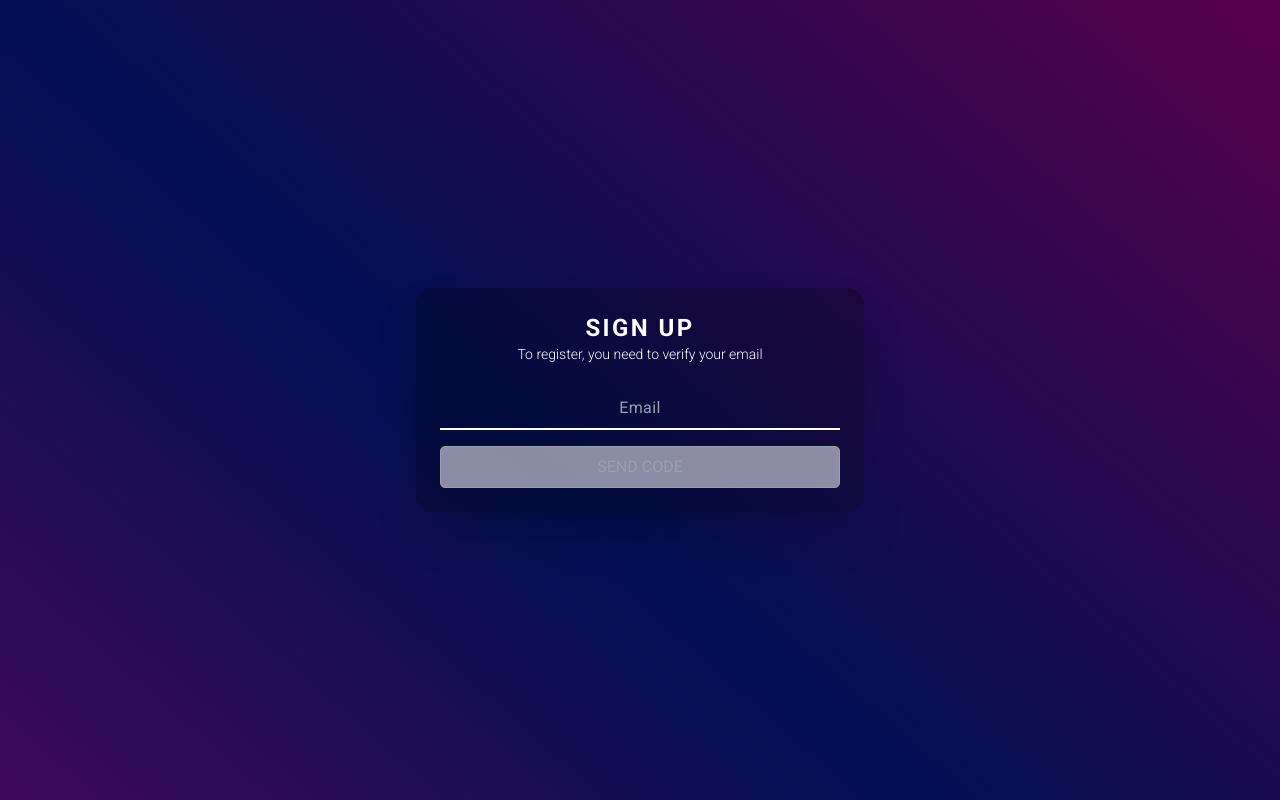
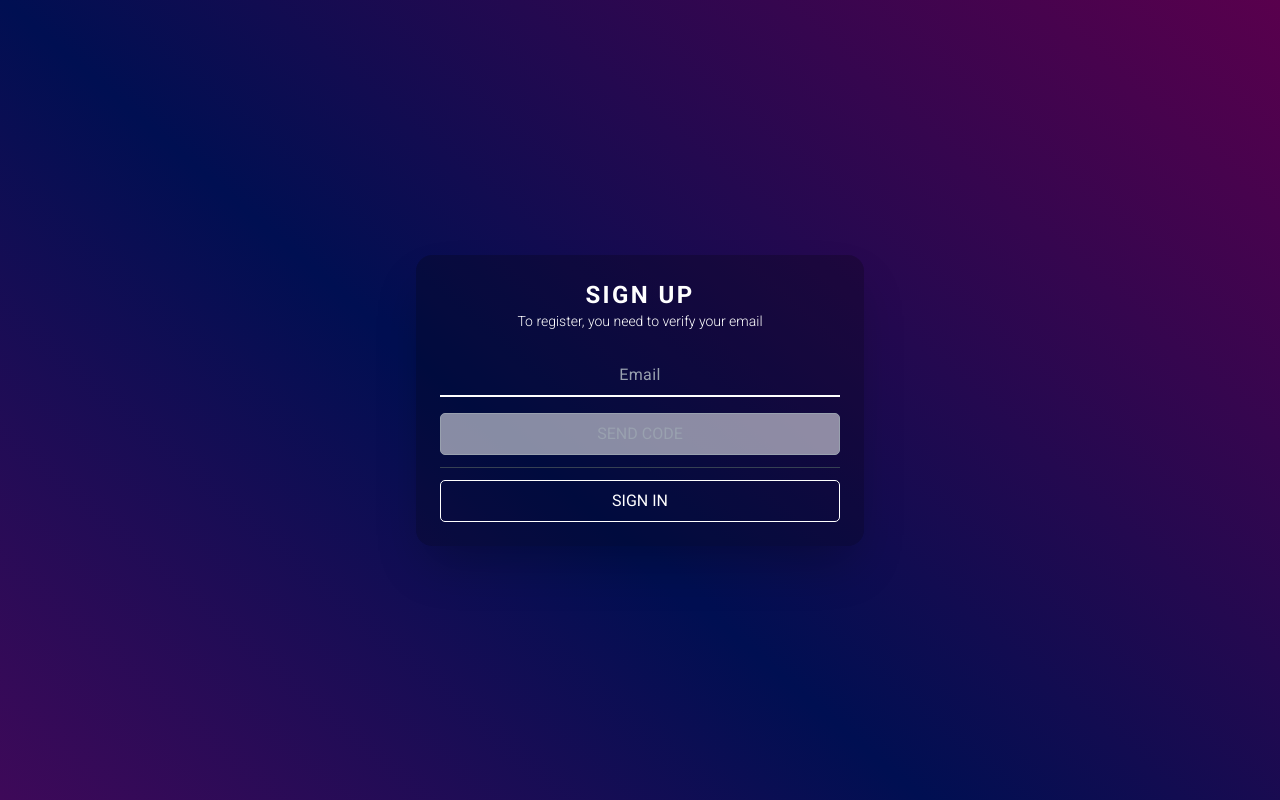
Before and after one commit to sopkodioni/financecheck, a React (Vite) app in the folder frontend/: page /register in a window 1280 px wide. Built offline with nearby package versions, Linux system fonts and the light colour scheme; no server answers.

Commit message:
feat(client/auth): add button for redirect on login page

```diff
--- a/frontend/src/features/auth/components/register/CredentialsStep.tsx
+++ b/frontend/src/features/auth/components/register/CredentialsStep.tsx
@@ -2,6 +2,7 @@ import type { FieldErrors, UseFormRegister } from "react-hook-form"
 import Button from "../../../../components/ui/Button"
 import Input from "../../../../components/ui/Input"
 import type { RegisterFormData } from "../../schemas/register.schema"
+import { Link } from "react-router"
 
 interface CredentialsStepProps {
     isLoad: boolean,
@@ -42,6 +43,8 @@ const CredentialsStep = ({isLoad, register, errors}: CredentialsStepProps) => {
                 title = "Sign Up"
                 isLoad={isLoad}
             />
+
+            <div className="bg-gray-700 h-px mb-3"></div>
         </div>
     )
 }
--- a/frontend/src/features/auth/components/register/EmailStep.tsx
+++ b/frontend/src/features/auth/components/register/EmailStep.tsx
@@ -2,6 +2,7 @@ import { useWatch, type Control, type FieldErrors, type UseFormRegister } from "
 import Button from "../../../../components/ui/Button"
 import Input from "../../../../components/ui/Input"
 import type { RegisterFormData } from "../../schemas/register.schema"
+import { Link } from "react-router"
 
 interface EmailStepProps {
     isLoad: boolean,
@@ -37,6 +38,12 @@ const EmailStep = ({ isLoad, control, register, sendCode, errors }: EmailStepPro
                 type="button"
                 isLoad={isLoad}
             />
+
+            <div className="bg-gray-700 h-px mb-3 mt-3"></div>
+
+            <Link to="/login">
+                <Button type="button" title="Sign In" className="bg-transparent! text-white!"/>
+            </Link>
         </div>
     )
 }
```
